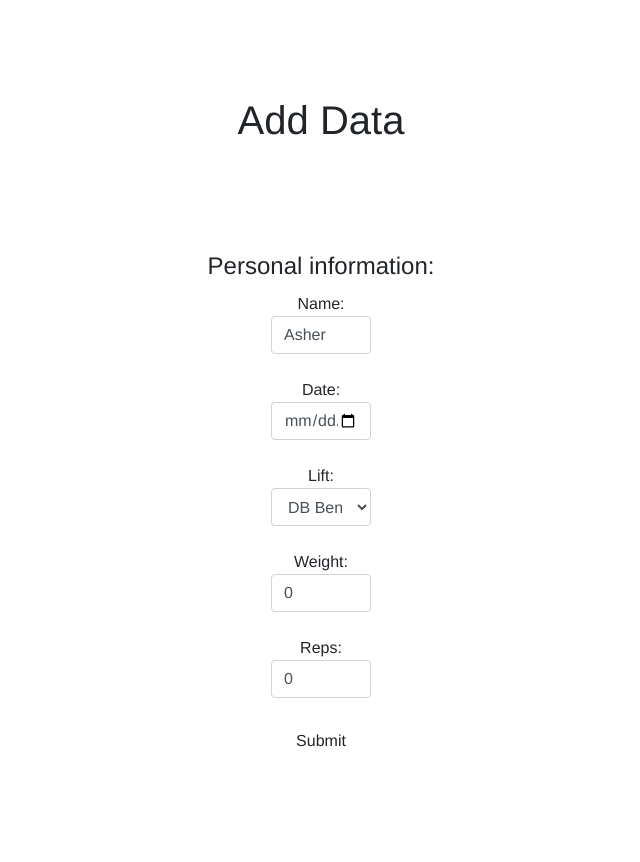
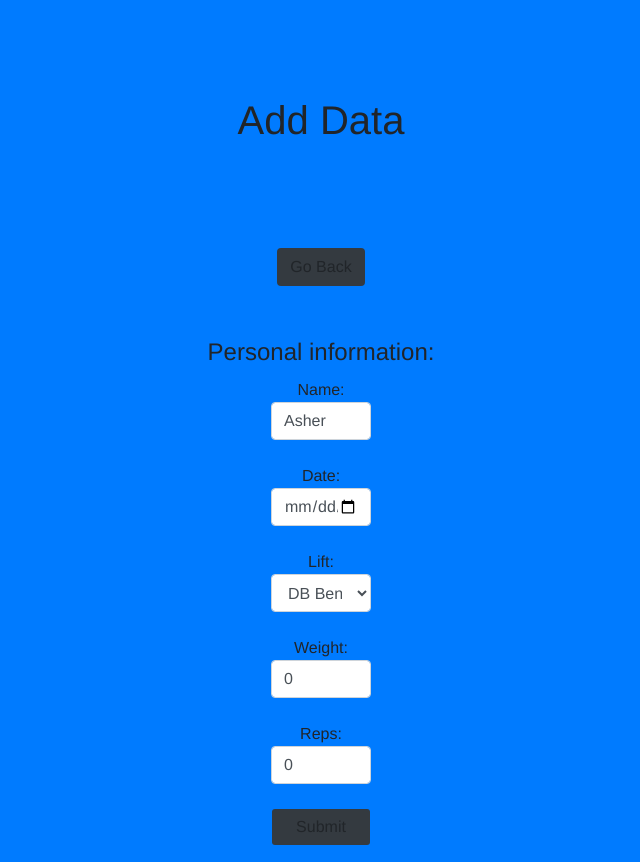
Before and after one commit to Okachobe/wup, a Flask app: page /add_set in a window 1280 px wide. Shown: the whole page, without its empty margins (319-959 px from the left). Before the commit the page ends 747 px from the top, so only its background shows below. Run offline with Flask 2, Linux system fonts and the light colour scheme; some libraries are stand-ins or nearby versions.

Commit message:
added more styling

```diff
--- a/templates/add_set.html
+++ b/templates/add_set.html
@@ -2,6 +2,7 @@
 {% block title %} Add Data {% endblock %}
 
 {% block body %}
+{% include "back_button.html" %}
 <div class="controls">
     <form class="sucess-none form form-horizontal" id="addSet">
         <div class="form-group"><div class="col-md-3"><fieldset>
@@ -23,7 +24,7 @@
             <input type="number" id="weight" class="form-control" value="0"><br>
             Reps:<br>
             <input type="number" id="reps" class="form-control" value="0"><br>
-            <input type="submit" class="form-control btn" value="Submit">
+            <input type="submit" class="bg-dark form-control btn" value="Submit">
         </fieldset></div></div>
     </form>
 </div>
--- /dev/null
+++ b/templates/back_button.html
@@ -0,0 +1,4 @@
+{% block goback %}
+<button type="button" class="bg-dark btn" onclick="window.history.back();">Go Back</button>
+<br> <br> <br>
+{% endblock %}
--- a/templates/layout.html
+++ b/templates/layout.html
@@ -2,6 +2,7 @@
 <html>
     <head>
         <title> WUP </title>
+        <link rel="icon" href="{{url_for('static', filename='train.jpeg')}}">
         <script src="https://ajax.googleapis.com/ajax/libs/jquery/3.4.1/jquery.min.js"></script>
         <script src="https://cdnjs.cloudflare.com/ajax/libs/popper.js/1.14.7/umd/popper.min.js" integrity="sha384-UO2eT0CpHqdSJQ6hJty5KVphtPhzWj9WO1clHTMGa3JDZwrnQq4sF86dIHNDz0W1" crossorigin="anonymous"></script>
 <script src="https://stackpath.bootstrapcdn.com/bootstrap/4.3.1/js/bootstrap.min.js" integrity="sha384-JjSmVgyd0p3pXB1rRibZUAYoIIy6OrQ6VrjIEaFf/nJGzIxFDsf4x0xIM+B07jRM" crossorigin="anonymous"></script>
@@ -9,9 +10,9 @@
         <script src="{{url_for('static', filename='script.js')}}"></script>
         <link rel="stylesheet" type="text/css" href="{{url_for('static', filename='style.css')}}">
     </head>
-    <body>
+    <body class="bg-primary">
         <br> <br> <br> <br>
-        <h1>{% block title %} WUP {% endblock %}</h2>
+        <h1>{% block title %} ALL ABOARD THE GAIN TRAIN {% endblock %}</h2>
         <br> <br> <br> <br>
         <center>
         {% block body %}
--- a/templates/view_all.html
+++ b/templates/view_all.html
@@ -4,6 +4,7 @@
 {% block title %} View Data {% endblock %}
 
 {% block body %}
+{% include "back_button.html" %}
 <table class="table" style="width:100%" id="datatable">
     <tr id="header-row">
         <th>Name</th>
```
Also changed, not shown: static/train.jpeg (added).
